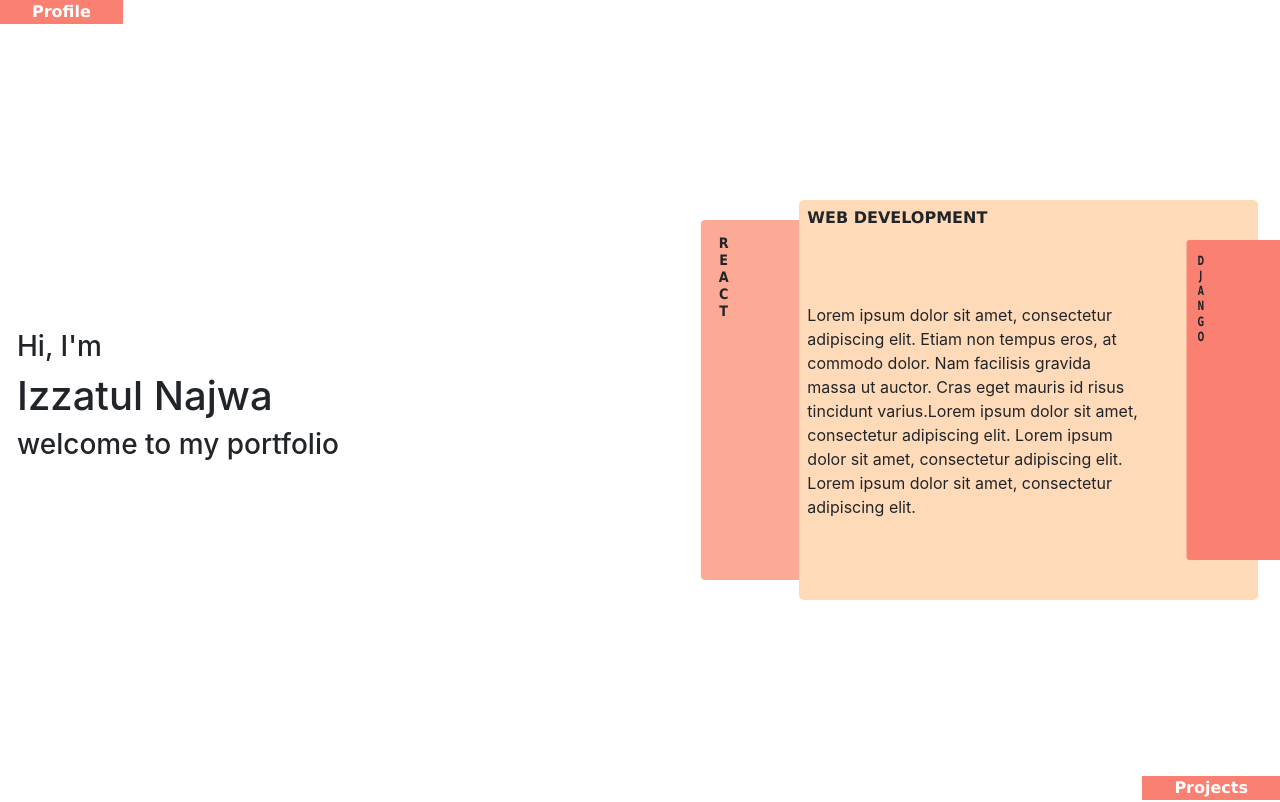
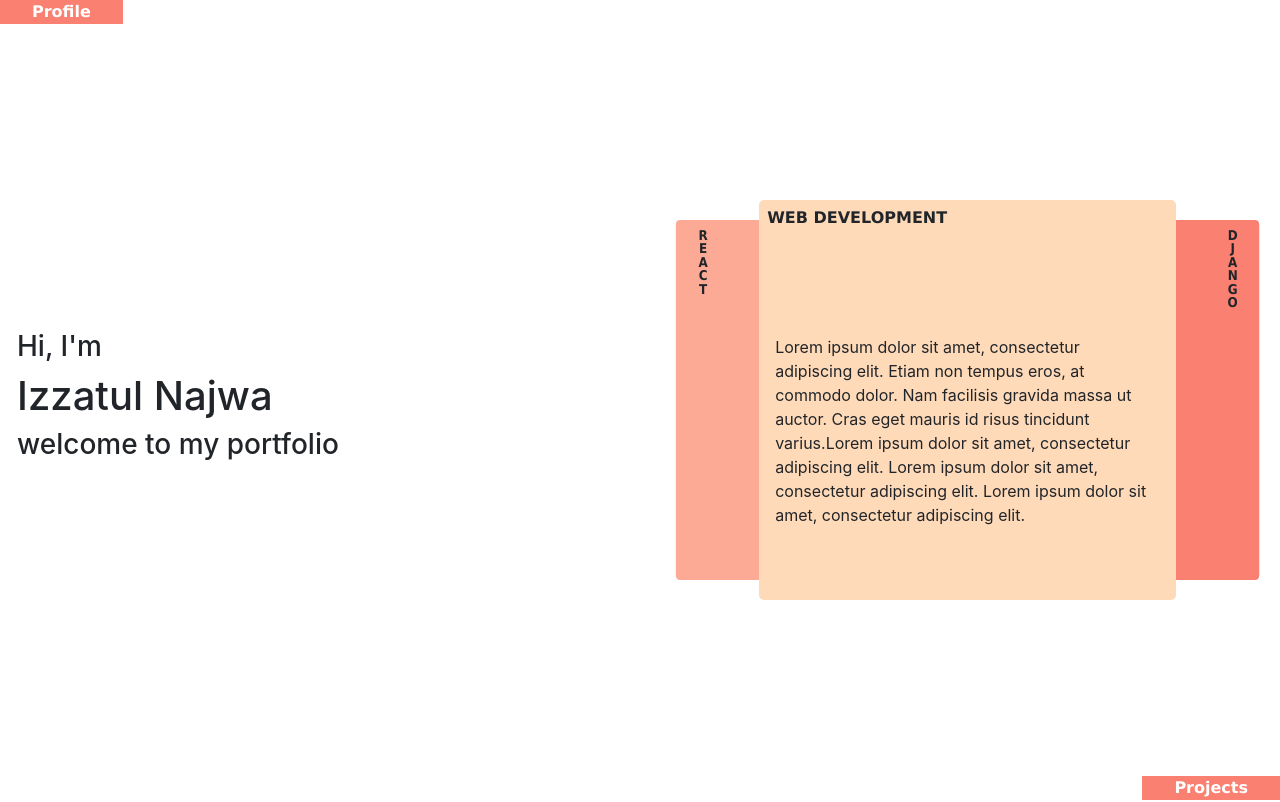
Before and after one commit to Izzywa/portfolio, a React (Create React App) app: page / in a window 1280 px wide. Built offline with nearby package versions, Linux system fonts and the light colour scheme.

Commit message:
fixed z index of slides

```diff
--- a/src/css/App.css
+++ b/src/css/App.css
@@ -36,23 +36,26 @@ html, body {
 }
 .skill-card {
   height: 50vh;
-  width: 220%;
-  transform: scaleX(50%) scaleY(80%);
-  transition: all 0.4s ease;
+  transition: all 0.6s ease;
   background-color: salmon;
   position: relative;
-  z-index: 1;
   border-radius: 5px;
   cursor: pointer;
+  transform: scaleX(80%) scaleY(90%);
 }
 .skill-card::before {
   content: attr(data-title);
   position: absolute;
   text-orientation: upright;
   writing-mode: vertical-lr;
-  padding: 1em 1em 0;
+  padding: 0.5em 1.5em 0;
   overflow: hidden;
   text-wrap: nowrap;
+  font-size: 15px;
+  letter-spacing: -3px;
+}
+.skill-card:not(.active-card, .next-card)::before {
+  right: 0px;
 }
 .skill-card.visible::before {
   animation: typing 3s forwards;
@@ -77,24 +80,24 @@ html, body {
   transform: scaleX(0);
   align-items: center;
   display: flex;
-  height: 90%;
+  height: 100%;
   overflow-y: scroll;
-  padding-right: 9vw;
 }
 .skill-card .card-text p {
-  padding-left: 0.5em;
+  padding: 0 1em 0;
 }
 .skill-card.active-card {
   transform: scaleX(80%) scaleY(90%);
   background-color: rgb(252, 170, 149);
 }
 .skill-card.next-card {
-  transform: scaleX(100%) scaleY(100%);
+  left: -50%;
   position: absolute;
-  left: -4em;
-  z-index: 3;
+  width: 200%;
+  z-index: 100;
   display: block;
   background-color: peachpuff;
+  transform: scaleX(100%) scaleY(100%);
 }
 .skill-card.next-card .card-title {
   animation: typing-horizontal 2.5s forwards;
@@ -131,6 +134,14 @@ html, body {
   letter-spacing: 0;
 }
 
+.swiper-slide {
+  position: relative;
+  z-index: 1;
+}
+.swiper-slide.swiper-slide-next {
+  z-index: 100;
+}
+
 /*
 
 .scroll-wrapper {
--- a/src/css/App.scss
+++ b/src/css/App.scss
@@ -33,14 +33,12 @@ html, body {
 
 .skill-card {
     height: 50vh;
-    width: 220%;
-    transform: scaleX(50%) scaleY(80%);
-    transition: all 0.4s ease;
+    transition: all 0.6s ease;
     background-color: salmon;
     position: relative;
-    z-index: 1;
     border-radius: 5px;
     cursor: pointer;
+    transform: scaleX(80%) scaleY(90%);
 
 
     &::before {
@@ -48,9 +46,16 @@ html, body {
         position: absolute;
         text-orientation:upright;
         writing-mode: vertical-lr;
-        padding: 1em 1em 0;
+        padding: 0.5em 1.5em 0;
         overflow: hidden;
         text-wrap: nowrap;
+        font-size: 15px;
+        letter-spacing: -3px;
+    }
+    &:not(.active-card, .next-card) {
+        &::before {
+            right: 0px;
+        }
     }
 
     &.visible::before {
@@ -80,12 +85,11 @@ html, body {
         transform: scaleX(0);
         align-items: center;
         display: flex;
-        height: 90%;
+        height: 100%;
         overflow-y: scroll;
-        padding-right: calc(0.09 * 100vw);
 
         p {
-            padding-left: 0.5em;
+            padding: 0 1em 0;
         }
     }
 
@@ -95,12 +99,13 @@ html, body {
     }
 
     &.next-card {
-        transform: scaleX(100%) scaleY(100%);
+        left: -50%;
         position: absolute;
-        left: -4em;
-        z-index: 3;
+        width: 200%;
+        z-index: 100;
         display: block;
         background-color: peachpuff;
+        transform: scaleX(100%) scaleY(100%);
 
         .card-title {
             animation: typing-horizontal 2.5s forwards;
@@ -143,6 +148,15 @@ html, body {
     }
 }
 
+.swiper-slide {
+    position: relative;
+    z-index: 1;
+
+
+    &.swiper-slide-next {
+        z-index: 100;
+    }
+}
 /*
 
 .scroll-wrapper {
```
Also changed, not shown: 1 other file (tests, documents, lock files or other folders).
